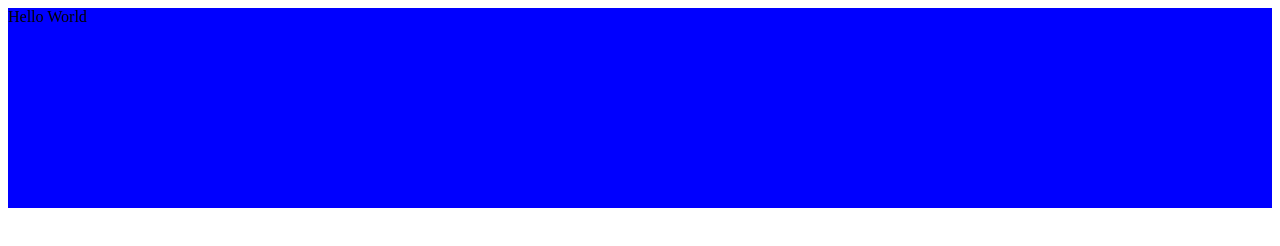
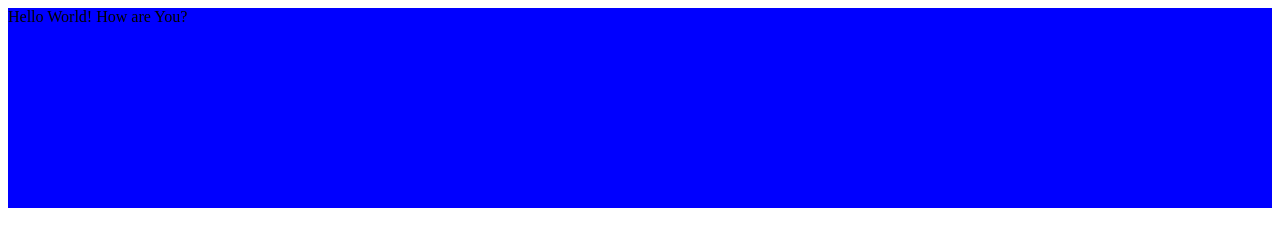
Before and after one commit to SWittenberg48/silver-couscous, a plain HTML site: page index.html in a window 1280 px wide. Drawn offline with Linux system fonts and the light colour scheme.

Commit message:
Hello World

```diff
--- a/index.html
+++ b/index.html
@@ -8,7 +8,7 @@
 </head>
 <body>
     <div style="height:200px; background: blue">
-    Hello World
+    Hello World! How are You?
     </div>
 </body>
 </html>
```
